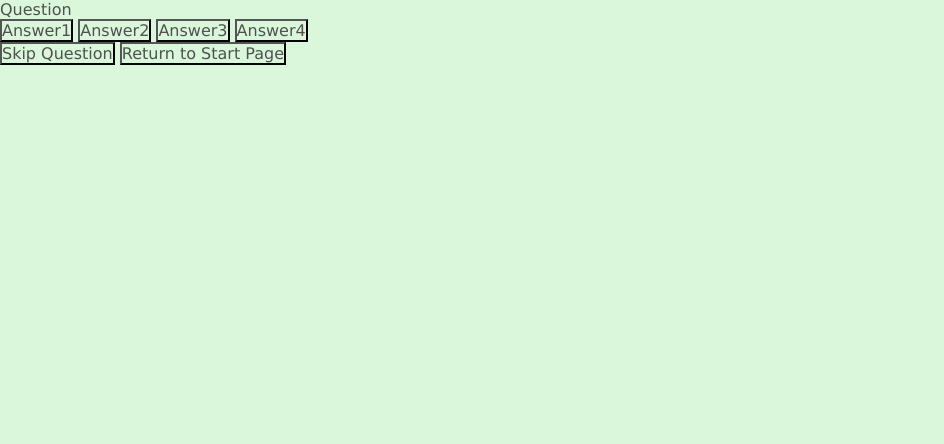
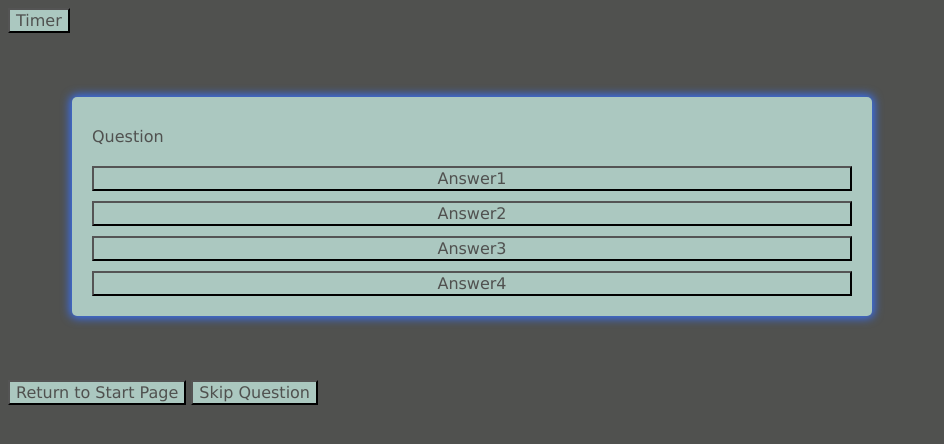
Before and after one commit to AlyssaRodri/code-quiz, a plain HTML site: page index1.html in a window 1280 px wide. Shown: the whole page, without its empty margins (0-944 px from the left). Drawn offline with Linux system fonts and the light colour scheme.

Commit message:
HTML file completed.

```diff
--- a/assets/css-folder/style2.css
+++ b/assets/css-folder/style2.css
@@ -1,21 +1,40 @@
-*{
-    background-color: #DAF7DC ;
+*, *::before, *::after{
+    background-color: #50514F ;
     box-sizing: border-box;
-    margin: 0;
-    padding: 0;
     font-size: 16px;
-    color: #50514F;
+    color: #3772FF;
     font-family: 'Lucida Sans', 'Lucida Sans Regular', 'Lucida Grande', 'Lucida Sans Unicode', Geneva, Verdana, sans-serif;
 }
 
-h1 {
-    font-size: 200%;
-    padding: 1%;
+body {
+    width: 100%;
+    height: 100%;
+
 }
 
-ul{
-    display: flex;
-    justify-content: space-between;
-    list-style: none;
-    padding: 3%;
+.container {
+    display: grid;
+    width: 800px;
+    max-width: 80%;
+    background-color: #ABC8C0;
+    border-radius: 5px;
+    padding: 20px;
+    box-shadow: 0 0 10px 2px;
+    margin: 5%;
+    gap: 10px;
 }
+
+div {
+    background-color: #abc8c0;
+    color: #50514F;
+}
+
+.btn {
+    background-color: #abc8c0;
+    color: #50514F;
+}
+
+.btn:hover{
+    border-color: #3772FF ;
+    cursor: pointer;
+}
--- a/assets/js-folder/script2.js
+++ b/assets/js-folder/script2.js
@@ -1,47 +1,47 @@
-// Declared time as an element
-var timeEl = document.querySelector(".time");
-var secondsLeft = 300
-var displayQuestion = document.querySelector(".questionHere")
-var viewport = document.querySelector(".viewport")
-var msgDiv = document.querySelector("#msg");
+// // Declared time as an element
+// var timeEl = document.querySelector(".time");
+// var secondsLeft = 300
+// var displayQuestion = document.querySelector(".questionHere")
+// var viewport = document.querySelector(".viewport")
+// var msgDiv = document.querySelector("#msg");
 
 
-var questionList = ["What comes first in an HTML Document?", ]
-var answers1 = [ "A - head tag", "B - header tag", "C -h1 tag", "D -nav tag"]
+// var questionList = ["What comes first in an HTML Document?", ]
+// var answers1 = [ "A - head tag", "B - header tag", "C -h1 tag", "D -nav tag"]
 
 
 
 
-function init() {
-    for( var i = 0; i >= questionList.length; i++)
-        document.displayQuestion.textContent = questionList[i]
+// function init() {
+//     for( var i = 0; i >= questionList.length; i++)
+//         document.displayQuestion.textContent = questionList[i]
 
-        var btn1 = document.createElement("button")
-        btn1.setAttribute("id", "click1");
-        btn1.textContent = "click 1"
-        viewport.appendChild(btn1)
+//         var btn1 = document.createElement("button")
+//         btn1.setAttribute("id", "click1");
+//         btn1.textContent = "click 1"
+//         viewport.appendChild(btn1)
 
-    //     viewport.addEventListener("click", function (event) {
-    //     if (event.target.tagName.toLowerCase() === "button") {
-    //         console.log("yes it was a button")
-    // }
+//     //     viewport.addEventListener("click", function (event) {
+//     //     if (event.target.tagName.toLowerCase() === "button") {
+//     //         console.log("yes it was a button")
+//     // }
 
-    }
+//     }
 
 
 
 
-function setTime() {
-    var timeInterval = setInterval(function () {
-        secondsLeft--;
+// function setTime() {
+//     var timeInterval = setInterval(function () {
+//         secondsLeft--;
 
-        if (secondsLeft === 0) {
-            clearInterval(timeInterval)
+//         if (secondsLeft === 0) {
+//             clearInterval(timeInterval)
 
-            //need second if statement for how much time per question.
-        }
-    }, 45000 //This means that there are 45 seconds per question
-    )
-}
+//             //need second if statement for how much time per question.
+//         }
+//     }, 45000 //This means that there are 45 seconds per question
+//     )
+// }
 
-init()
+// init()
--- a/index1.html
+++ b/index1.html
@@ -12,11 +12,14 @@
 <!-- https://www.youtube.com/watch?v=riDzcEQbX6k -->
 <!-- Used the above youtube video for help with writing the html -->
 <body>
+    <button class="btn">Timer</button>
     <!-- creating a container to hold the buttons -->
-    <div class="container"></div>
+    <main class="container">
     <!-- naming the generic container that will hold the questions-->
     <div id="question-container" class="hide"></div>
-    <!-- Creating a 'Question' title to see what we are working with -->
+    <!-- creating a main section for styling ease -->
+
+        <!-- Creating a 'Question' title to see what we are working with -->
         <div id="question">Question</div>
         <!-- Creating buttons for the answer that will be held -->
         <div id="answer-buttons" class="btn-answer"></div>
@@ -24,12 +27,15 @@
             <button class="btn">Answer2</button>
             <button class="btn">Answer3</button>
             <button class="btn">Answer4</button>
+    </main>
         <!-- Creating a section that will house our controls  -->
-    <div class="controls"></div>
+    <footer class="controls">
+        <!-- Creating a button that will take you back to the start page -->
+        <button class="btn"onclick=" location.href='./main.html' ">Return to Start Page</button>
         <!-- Button for skipping questions. Note that I will need to program this to immediatly act as a loss of turn -->
         <button id="skip-btn" class="skipBtn btn">Skip Question</button>
-        <!-- Creating a button that will take you back to the start page -->
-        <button onclick=" location.href='./main.html' ">Return to Start Page</button>
+
+    </footer>
 
 </body>
 <!-- Link to style sheet -->
```
